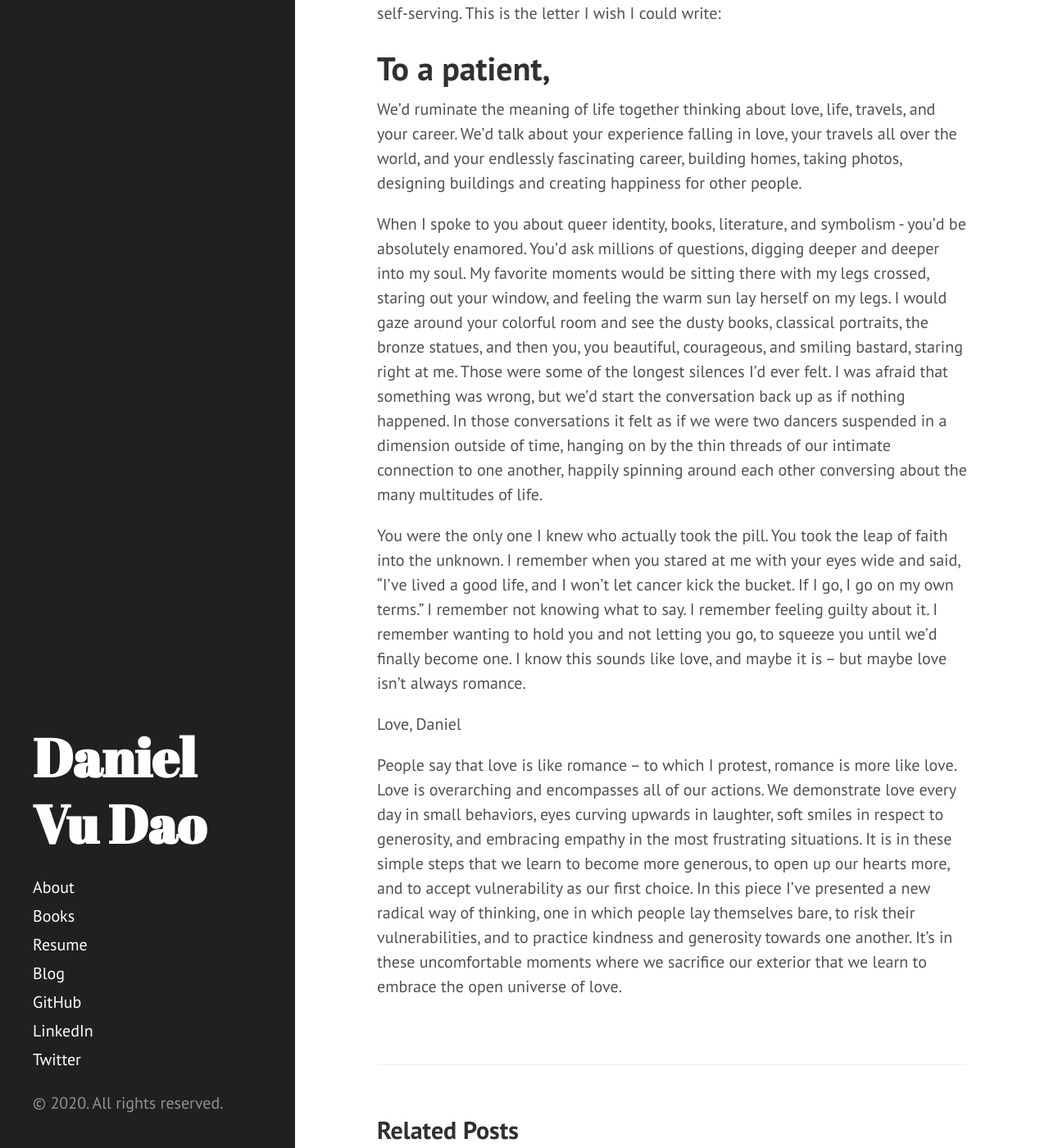
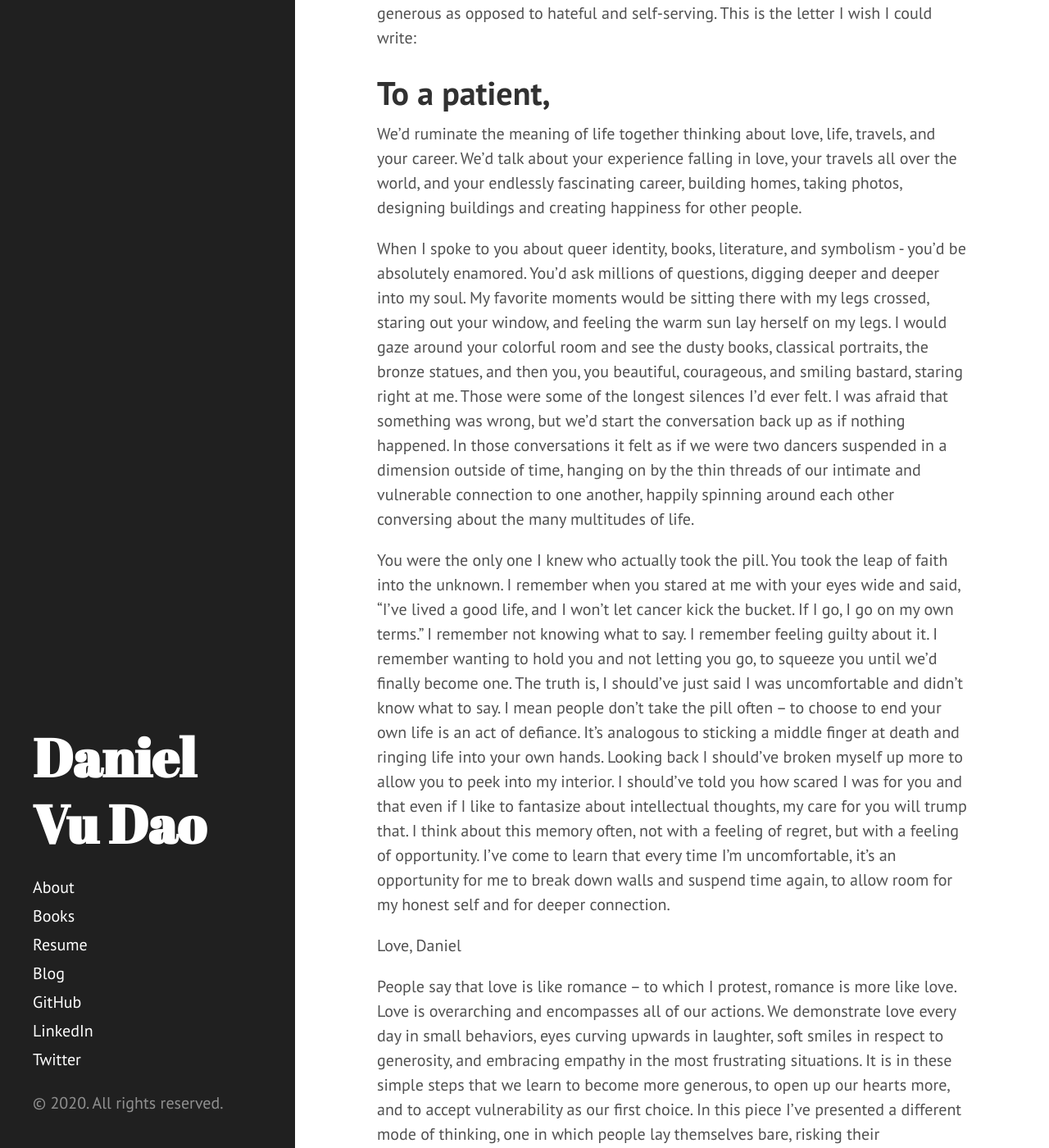
Before and after one commit to danielvdao/danielvdao.github.io, a Jekyll site: the page built from _posts/2020-05-13-baldwin-hospice.markdown, in a window 1280 px wide and 1400 px high, scrolled down 439 px. Shown: the whole window at 82% size. Built offline with Jekyll 4.4.1, drawn with Linux system fonts in a browser that asks for light colours; some of the changed text lies outside the part shown.

Commit message:
More changes...

```diff
--- a/_posts/2020-05-13-baldwin-hospice.markdown
+++ b/_posts/2020-05-13-baldwin-hospice.markdown
@@ -1,21 +1,23 @@
 ---
 layout: post
-title: "Notes from Baldwin with relation to life and death"
+title: "Thoughts of life and death"
 date: 2020-05-13
 categories: jekyll update
 ---
-This morning I was reading bell hooks / James Baldwin and thought about making the best of one's life along with my experiences in hospice. It’s a shame that I can’t say names, but you know -- healthcare has its rules and whatnot. I’ve had five or so patients, and none of them afflicted me as much as this one did. I’ve thought about what hospice has done for me, and how it’s affected my views on radical acts of kindness along with re-defining what love means. We only get one opportunity at living, and I'd rather spend it being kind and generous as opposed to hateful and self-serving. This is the letter I wish I could write:
+**Piece from my journal that I wrote hastily**
+
+This morning I was reading bell hooks / James Baldwin and thought about making the best of one's life along with my experiences in hospice. It’s a shame that I can’t say names, but you know -- healthcare has its rules and whatnot. I’ve had five or so patients, and none of them afflicted me as much as this one did. I’ve thought about what hospice has done for me, and how it’s affected my views on radical acts of kindness along with re-defining what love and vulnerability could do for ourselves. We only get one opportunity at living, and I'd rather spend it being kind and generous as opposed to hateful and self-serving. This is the letter I wish I could write:
 
 
 # To a patient,
 
 We’d ruminate the meaning of life together thinking about love, life, travels, and your career. We’d talk about your experience falling in love, your travels all over the world, and your endlessly fascinating career, building homes, taking photos, designing buildings and creating happiness for other people.
 
-When I spoke to you about queer identity, books, literature, and symbolism - you’d be absolutely enamored. You’d ask millions of questions, digging deeper and deeper into my soul. My favorite moments would be sitting there with my legs crossed, staring out your window, and feeling the warm sun lay herself on my legs. I would gaze around your colorful room and see the dusty books, classical portraits, the bronze statues, and then you, you beautiful, courageous, and smiling bastard, staring right at me. Those were some of the longest silences I’d ever felt. I was afraid that something was wrong, but we’d start the conversation back up as if nothing happened. In those conversations it felt as if we were two dancers suspended in a dimension outside of time, hanging on by the thin threads of our intimate connection to one another, happily spinning around each other conversing about the many multitudes of life.
+When I spoke to you about queer identity, books, literature, and symbolism - you’d be absolutely enamored. You’d ask millions of questions, digging deeper and deeper into my soul. My favorite moments would be sitting there with my legs crossed, staring out your window, and feeling the warm sun lay herself on my legs. I would gaze around your colorful room and see the dusty books, classical portraits, the bronze statues, and then you, you beautiful, courageous, and smiling bastard, staring right at me. Those were some of the longest silences I’d ever felt. I was afraid that something was wrong, but we’d start the conversation back up as if nothing happened. In those conversations it felt as if we were two dancers suspended in a dimension outside of time, hanging on by the thin threads of our intimate and vulnerable connection to one another, happily spinning around each other conversing about the many multitudes of life.
 
-You were the only one I knew who actually took the pill. You took the leap of faith into the unknown. I remember when you stared at me with your eyes wide and said, “I’ve lived a good life, and I won’t let cancer kick the bucket. If I go, I go on my own terms.” I remember not knowing what to say. I remember feeling guilty about it. I remember wanting to hold you and not letting you go, to squeeze you until we’d finally become one. I know this sounds like love, and maybe it is -- but maybe love isn’t always romance.
+You were the only one I knew who actually took the pill. You took the leap of faith into the unknown. I remember when you stared at me with your eyes wide and said, “I’ve lived a good life, and I won’t let cancer kick the bucket. If I go, I go on my own terms.” I remember not knowing what to say. I remember feeling guilty about it. I remember wanting to hold you and not letting you go, to squeeze you until we’d finally become one. The truth is, I should've just said I was uncomfortable and didn't know what to say. I mean people don't take the pill often -- to choose to end your own life is an act of defiance. It's analogous to sticking a middle finger at death and ringing life into your own hands. Looking back I should've broken myself up more to allow you to peek into my interior. I should've told you how scared I was for you and that even if I like to fantasize about intellectual thoughts, my care for you will trump that. I think about this memory often, not with a feeling of regret, but with a feeling of opportunity. I've come to learn that every time I'm uncomfortable, it's an opportunity for me to break down walls and suspend time again, to allow room for my honest self and for deeper connection.
 
 Love,
 Daniel
 
-People say that love is like romance -- to which I protest, romance is more like love. Love is overarching and encompasses all of our actions. We demonstrate love every day in small behaviors, eyes curving upwards in laughter, soft smiles in respect to generosity, and embracing empathy in the most frustrating situations. It is in these simple steps that we learn to become more generous, to open up our hearts more, and to accept vulnerability as our first choice. In this piece I’ve presented a new radical way of thinking, one in which people lay themselves bare, to risk their vulnerabilities, and to practice kindness and generosity towards one another. It’s in these uncomfortable moments where we sacrifice our exterior that we learn to embrace the open universe of love.
+People say that love is like romance -- to which I protest, romance is more like love. Love is overarching and encompasses all of our actions. We demonstrate love every day in small behaviors, eyes curving upwards in laughter, soft smiles in respect to generosity, and embracing empathy in the most frustrating situations. It is in these simple steps that we learn to become more generous, to open up our hearts more, and to accept vulnerability as our first choice. In this piece I’ve presented a different mode of thinking, one in which people lay themselves bare, risking their vulnerabilities, and practicing kindness and generosity towards one another. A mode where we admit our faults and struggles, allowing ourselves to suspend time to allow room for discomfort. I've learned that it’s in these uncomfortable moments where we sacrifice our exterior that we learn to embrace the open universe of love.
```
